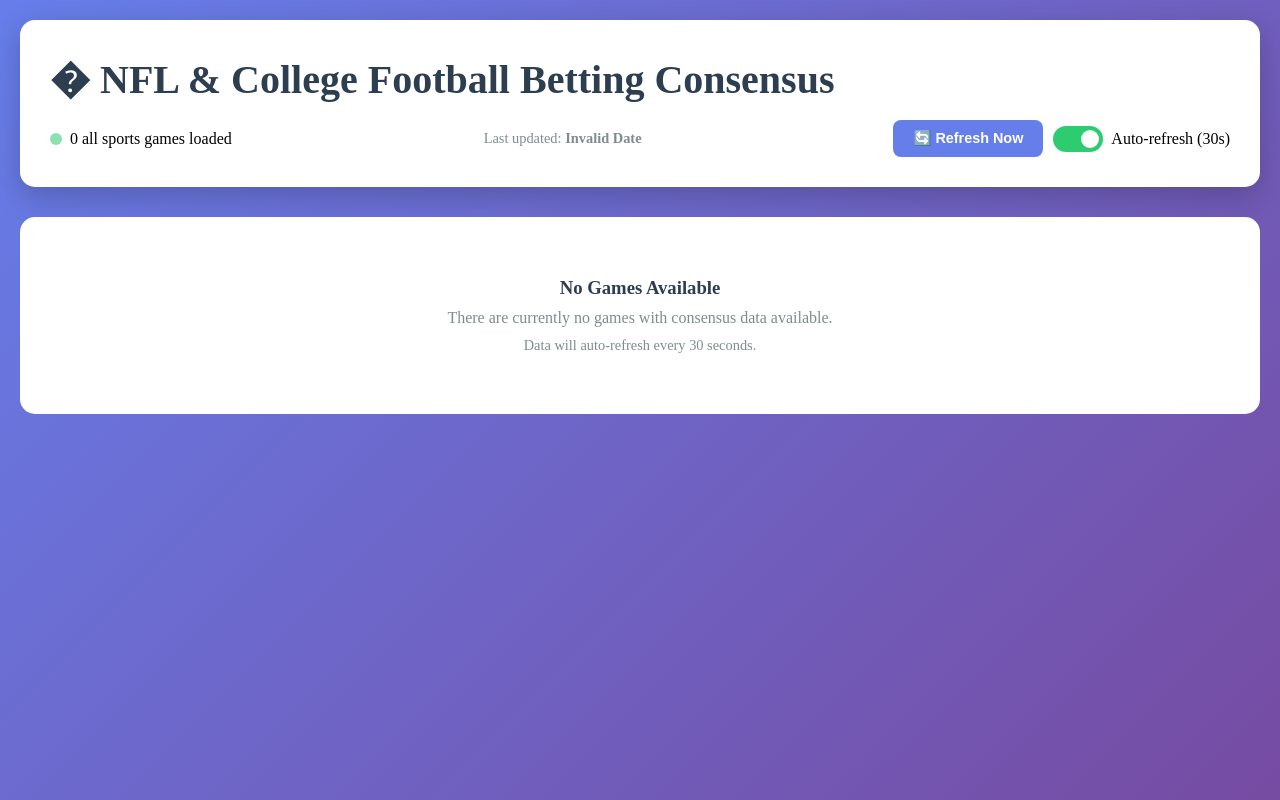
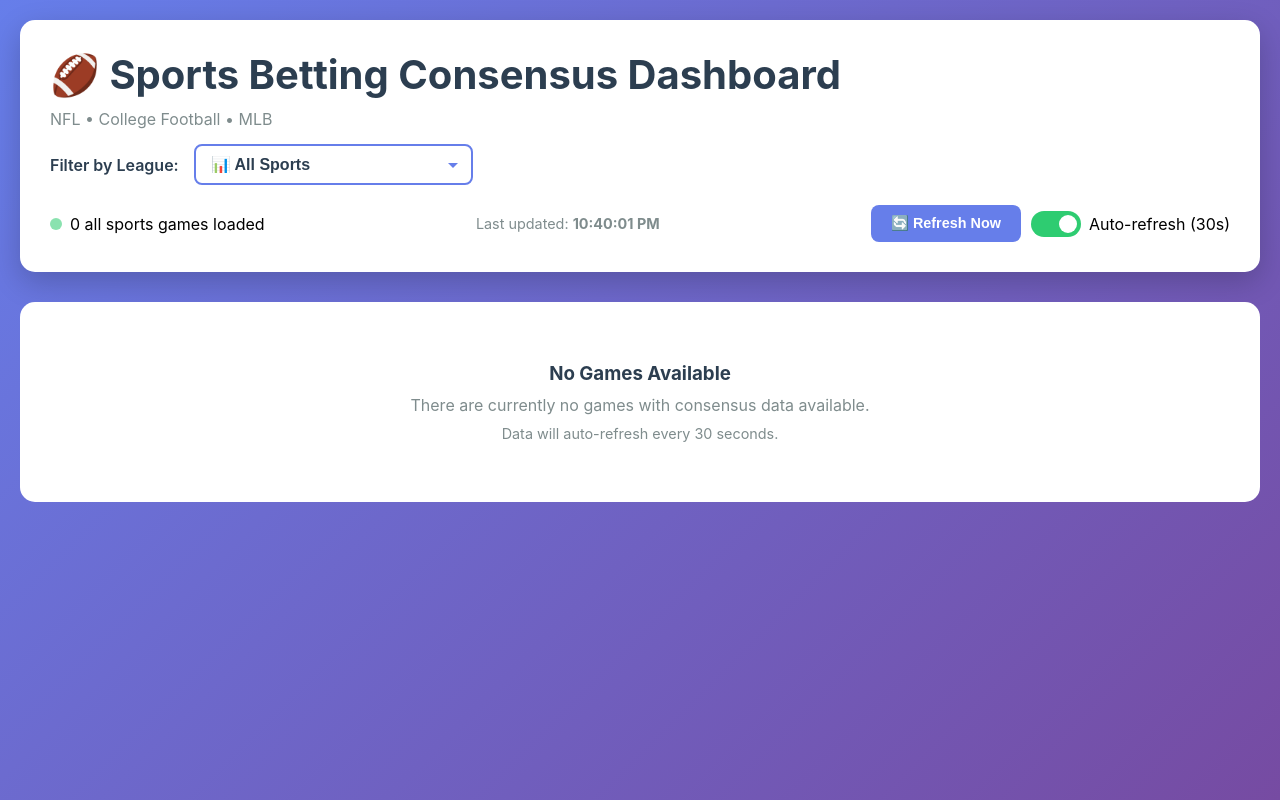
Before and after one commit to anon11412/codespaces-blank, a Flask app: page / in a window 1280 px wide. Run offline with Flask 3, Linux system fonts and the light colour scheme; data that the repository does not hold is empty.

Commit message:
Cleanup header, finalize dropdown, persist selection

```diff
--- a/templates/index.html
+++ b/templates/index.html
@@ -12,31 +12,7 @@
         }
 
         body {
-                       <h1>🏈 Sports Betting Consensus Dashboard</h1>
-              <div class="header">
-            <h1>🏈 Sports Betting Consensus Dashboard</h1>
-            <p style="color: #7f8c8d; margin-top: 5px; margin-bottom: 15px;">NFL • College Football • MLB</p>
-
-            <div class="league-filter-container">
-                <label for="leagueSelect" class="league-filter-label">Filter by League:</label>
-                <select id="leagueSelect" class="league-dropdown" onchange="filterByLeague(this.value)">
-                    <option value="all">📊 All Sports</option>
-                    <option value="NFL">🏈 NFL</option>
-                    <option value="NCAAF">🏈 College Football (NCAAF)</option>
-                    <option value="MLB">⚾ MLB</option>
-                </select>
-            </div>
-
-            <div class="header-info">   <p style="color: #7f8c8d; margin-top: 5px; margin-bottom: 15px;">NFL • College Football • MLB</p>
-
-            <div class="league-filters">
-                <button class="filter-btn active" data-league="all" onclick="filterByLeague('all')">All Sports</button>
-                <button class="filter-btn nfl" data-league="NFL" onclick="filterByLeague('NFL')">🏈 NFL</button>
-                <button class="filter-btn ncaaf" data-league="NCAAF" onclick="filterByLeague('NCAAF')">🏈 College Football</button>
-                <button class="filter-btn mlb" data-league="MLB" onclick="filterByLeague('MLB')">⚾ MLB</button>
-            </div>
-
-            <div class="header-info">ont-family: -apple-system, BlinkMacSystemFont, 'Segoe UI', Roboto, Oxygen, Ubuntu, Cantarell, sans-serif;
+            font-family: -apple-system, BlinkMacSystemFont, 'Segoe UI', Roboto, Oxygen, Ubuntu, Cantarell, sans-serif;
             background: linear-gradient(135deg, #667eea 0%, #764ba2 100%);
             min-height: 100vh;
             padding: 20px;
@@ -424,7 +400,17 @@
 <body>
     <div class="container">
         <div class="header">
-            <h1>� NFL & College Football Betting Consensus</h1>
+            <h1>🏈 Sports Betting Consensus Dashboard</h1>
+            <p style="color: #7f8c8d; margin-top: 5px; margin-bottom: 15px;">NFL • College Football • MLB</p>
+            <div class="league-filter-container">
+                <label for="leagueSelect" class="league-filter-label">Filter by League:</label>
+                <select id="leagueSelect" class="league-dropdown" onchange="filterByLeague(this.value)">
+                    <option value="all">📊 All Sports</option>
+                    <option value="NFL">🏈 NFL</option>
+                    <option value="NCAAF">🏈 College Football (NCAAF)</option>
+                    <option value="MLB">⚾ MLB</option>
+                </select>
+            </div>
             <div class="header-info">
                 <div class="status-indicator">
                     <div class="status-dot" id="statusDot"></div>
@@ -461,6 +447,8 @@
 
         function filterByLeague(league) {
             currentFilter = league;
+            // Persist selection
+            try { localStorage.setItem('selectedLeague', league); } catch(e) {}
 
             // Filter and display games
             if (league === 'all') {
@@ -727,20 +715,7 @@
             }
         }
 
-        function updateLastUpdateTime(isoTime) {
-            try {
-                const date = new Date(isoTime);
-                const timeString = date.toLocaleTimeString('en-US', {
-                    hour: 'numeric',
-                    minute: '2-digit',
-                    second: '2-digit',
-                    hour12: true
-                });
-                document.getElementById('lastUpdate').textContent = timeString;
-            } catch {
-                document.getElementById('lastUpdate').textContent = 'Just now';
-            }
-        }
+        // Removed duplicate updateLastUpdateTime(isoTime) definition
 
         function displayError(message) {
             const container = document.getElementById('gamesContainer');
@@ -755,6 +730,17 @@
 
         // Initialize
         document.addEventListener('DOMContentLoaded', () => {
+            // Restore persisted league selection if available
+            try {
+                const saved = localStorage.getItem('selectedLeague');
+                if (saved) {
+                    const select = document.getElementById('leagueSelect');
+                    if (select) {
+                        select.value = saved;
+                        currentFilter = saved;
+                    }
+                }
+            } catch(e) {}
             fetchData();
             startAutoRefresh();
         });
```
